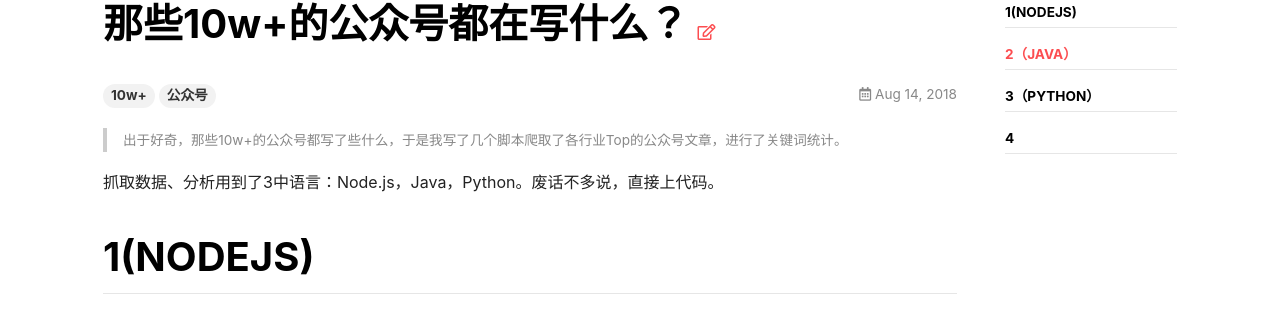
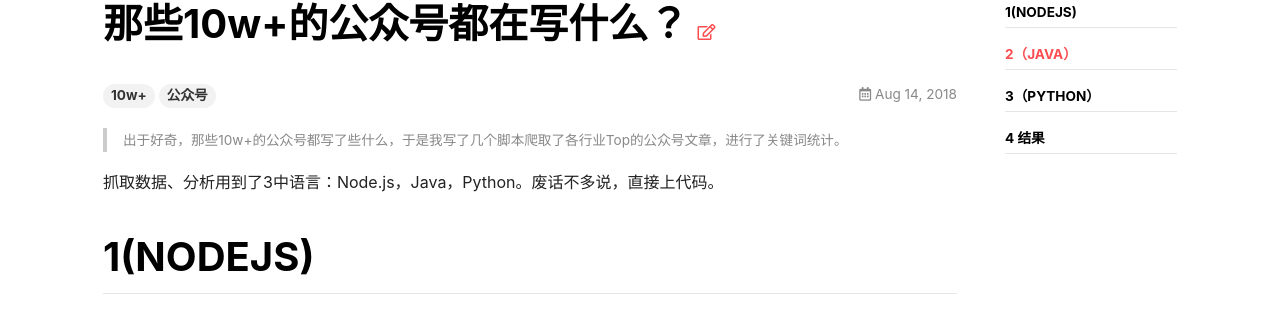
Before and after one commit to caiyongji/blog.caiyongji.com, a Jekyll site: the page built from _posts/2018-08-14-what-does-wechat-official-account-writing.md, in a window 1280 px wide and 900 px high. Shown: the part 136-450 px from the top of the window. Built offline with Jekyll 4.4.1, drawn with Linux system fonts in a browser that asks for light colours; nearby versions of some CDN libraries.

Commit message:
code style

````diff
--- a/_posts/2018-08-14-what-does-wechat-official-account-writing.md
+++ b/_posts/2018-08-14-what-does-wechat-official-account-writing.md
@@ -464,7 +464,7 @@ for l in range(0,len(baselist)):
 
 ```
 
-# 4
+# 4 结果
 
 词云结果涉及23个维度，得出结果如下：
 
````
